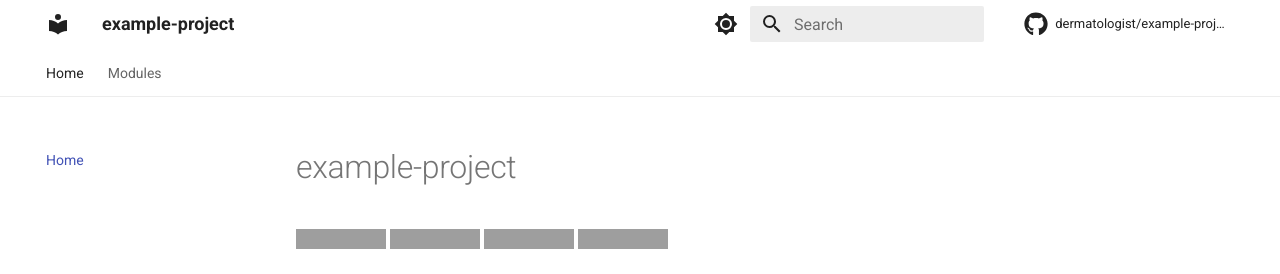
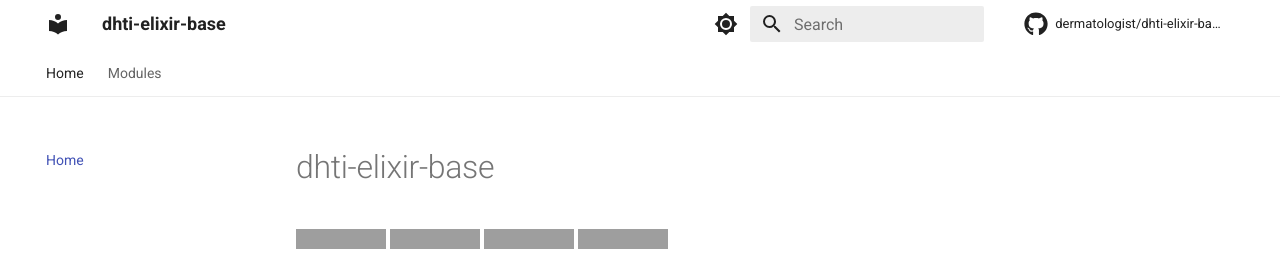
Before and after one commit to dermatologist/dhti-elixir-base, an MkDocs documentation site: the page built from docs/index.md, in a window 1280 px wide. Shown: the top 274 px of the page. Built offline with MkDocs 1.6.1 and Material for MkDocs 9.7.7, drawn with Linux system fonts in a browser that asks for light colours; comment, search, counter and statistics services are not loaded; grey boxes are pictures that could not be loaded.

Commit message:
refactor: Rename project references from example-project to dhti-elixir-base

```diff
--- a/docs/index.md
+++ b/docs/index.md
@@ -1,8 +1,8 @@
-# example-project
+# dhti-elixir-base
 
-[![Release](https://img.shields.io/github/v/release/dermatologist/example-project)](https://img.shields.io/github/v/release/dermatologist/example-project)
-[![Build status](https://img.shields.io/github/actions/workflow/status/dermatologist/example-project/main.yml?branch=main)](https://github.com/dermatologist/example-project/actions/workflows/main.yml?query=branch%3Amain)
-[![Commit activity](https://img.shields.io/github/commit-activity/m/dermatologist/example-project)](https://img.shields.io/github/commit-activity/m/dermatologist/example-project)
-[![License](https://img.shields.io/github/license/dermatologist/example-project)](https://img.shields.io/github/license/dermatologist/example-project)
+[![Release](https://img.shields.io/github/v/release/dermatologist/dhti-elixir-base)](https://img.shields.io/github/v/release/dermatologist/dhti-elixir-base)
+[![Build status](https://img.shields.io/github/actions/workflow/status/dermatologist/dhti-elixir-base/main.yml?branch=main)](https://github.com/dermatologist/dhti-elixir-base/actions/workflows/main.yml?query=branch%3Amain)
+[![Commit activity](https://img.shields.io/github/commit-activity/m/dermatologist/dhti-elixir-base)](https://img.shields.io/github/commit-activity/m/dermatologist/dhti-elixir-base)
+[![License](https://img.shields.io/github/license/dermatologist/dhti-elixir-base)](https://img.shields.io/github/license/dermatologist/dhti-elixir-base)
 
 This is a template repository for Python projects that use uv for their dependency management.
--- a/mkdocs.yml
+++ b/mkdocs.yml
@@ -1,10 +1,10 @@
-site_name: example-project
-repo_url: https://github.com/dermatologist/example-project
-site_url: https://dermatologist.github.io/example-project
+site_name: dhti-elixir-base
+repo_url: https://github.com/dermatologist/dhti-elixir-base
+site_url: https://dermatologist.github.io/dhti-elixir-base
 site_description: This is a template repository for Python projects that use uv for their dependency management.
 site_author: Bell Eapen
 edit_uri: edit/main/docs/
-repo_name: dermatologist/example-project
+repo_name: dermatologist/dhti-elixir-base
 copyright: Maintained by <a href="https://dermatologist.com">dermatologist</a>.
 
 nav:
@@ -15,7 +15,7 @@ plugins:
   - mkdocstrings:
       handlers:
         python:
-          paths: ["src/example_project"]
+          paths: ["src/dhti_elixir_base"]
 theme:
   name: material
   feature:
@@ -41,9 +41,9 @@ theme:
 extra:
   social:
     - icon: fontawesome/brands/github
-      link: https://github.com/dermatologist/example-project
+      link: https://github.com/dermatologist/dhti-elixir-base
     - icon: fontawesome/brands/python
-      link: https://pypi.org/project/example-project
+      link: https://pypi.org/project/dhti-elixir-base
 
 markdown_extensions:
   - toc:
```
Also changed, not shown: docs/modules.md (+1 -1 lines), 2 other files.
